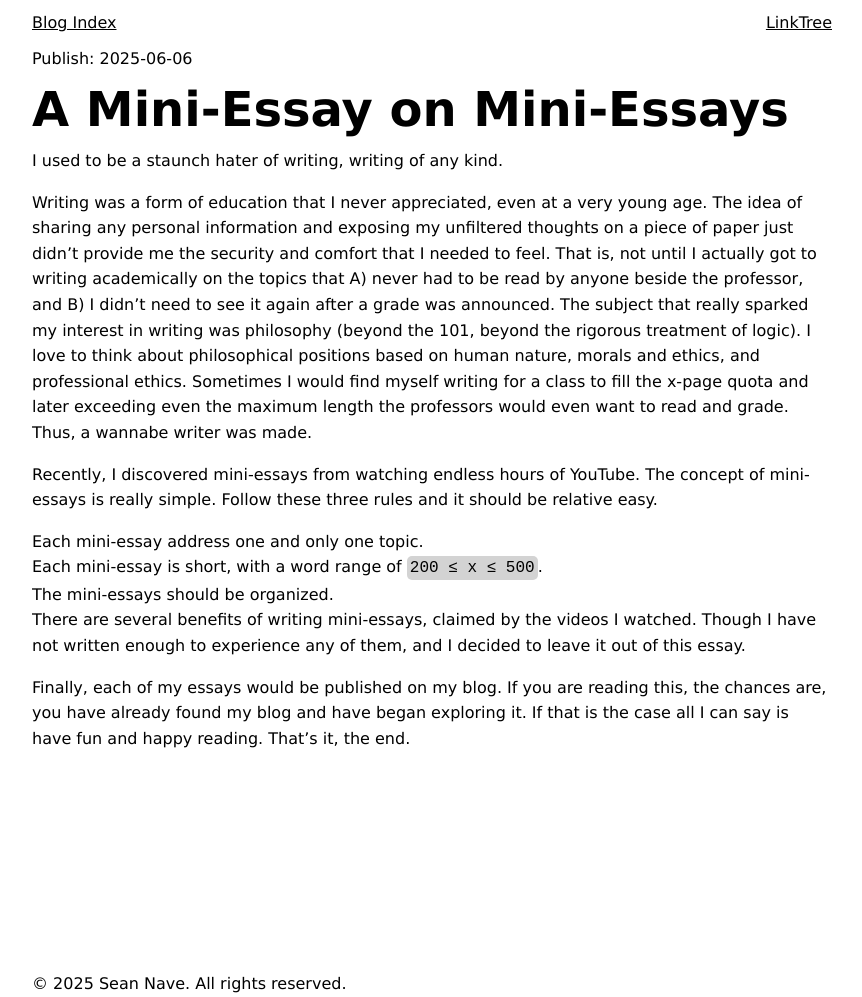
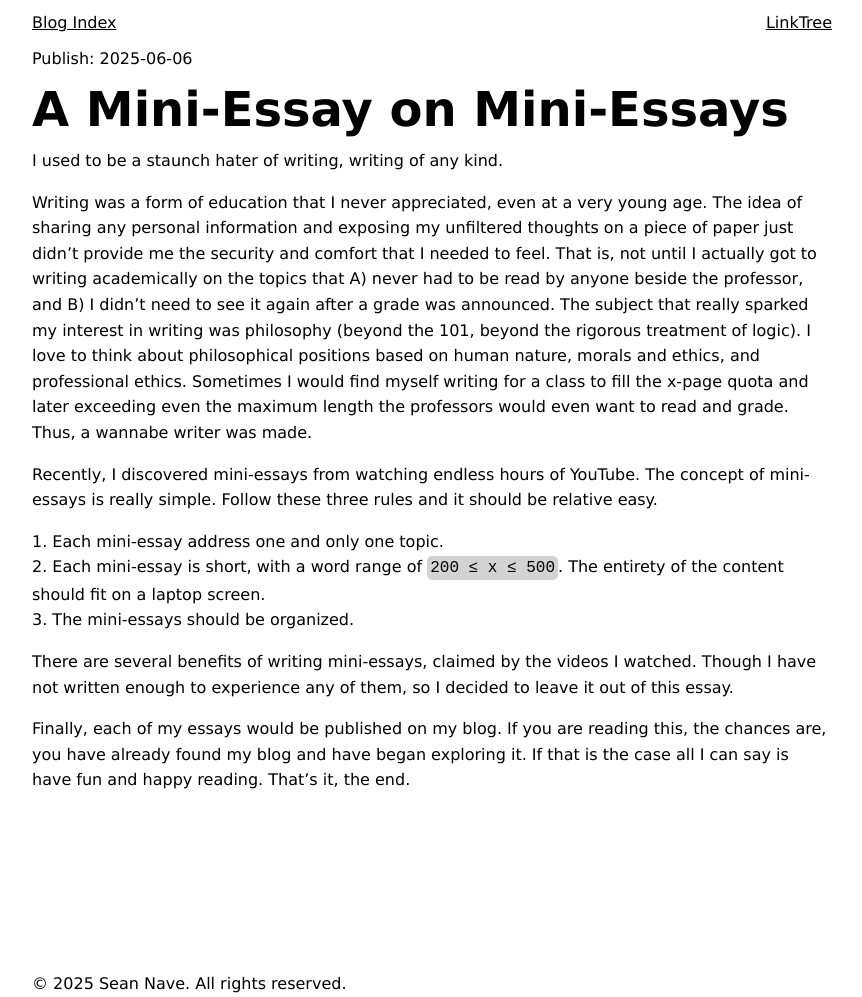
Before and after one commit to seannave211/Blog, a Jekyll site: the page built from _posts/2025-06-06-Mini-Essay.md, in a window 1280 px wide. Shown: the whole page, without its empty margins (208-1070 px from the left). Built offline with Jekyll 4.4.1, drawn with Linux system fonts in a browser that asks for light colours.

Commit message:
feat: update css and fix grammar

```diff
--- a/_posts/2025-06-06-Mini-Essay.md
+++ b/_posts/2025-06-06-Mini-Essay.md
@@ -21,9 +21,9 @@ Writing was a form of education that I never appreciated, even at a very young a
 Recently, I discovered mini-essays from watching endless hours of YouTube. The concept of mini-essays is really simple. Follow these three rules and it should be relative easy.
 
 1. Each mini-essay address one and only one topic.
-2. Each mini-essay is short, with a word range of `200 ≤ x ≤ 500`.
+2. Each mini-essay is short, with a word range of `200 ≤ x ≤ 500`. The entirety of the content should fit on a laptop screen.
 3. The mini-essays should be organized.
 
-There are several benefits of writing mini-essays, claimed by the videos I watched. Though I have not written enough to experience any of them, and I decided to leave it out of this essay.
+There are several benefits of writing mini-essays, claimed by the videos I watched. Though I have not written enough to experience any of them, so I decided to leave it out of this essay.
 
 Finally, each of my essays would be published on my blog. If you are reading this, the chances are, you have already found my blog and have began exploring it. If that is the case all I can say is have fun and happy reading. That's it, the end.
--- a/assets/css/post.css
+++ b/assets/css/post.css
@@ -1,3 +1,13 @@
-main > p:not(:last-of-type) {
+main > p:not(:last-of-type),
+main > ol,
+main > ul {
     margin-bottom: 1rem;
 }
+
+ol > li {
+    list-style: decimal inside;
+}
+
+ul > li {
+    list-style: disc inside;
+}
```
